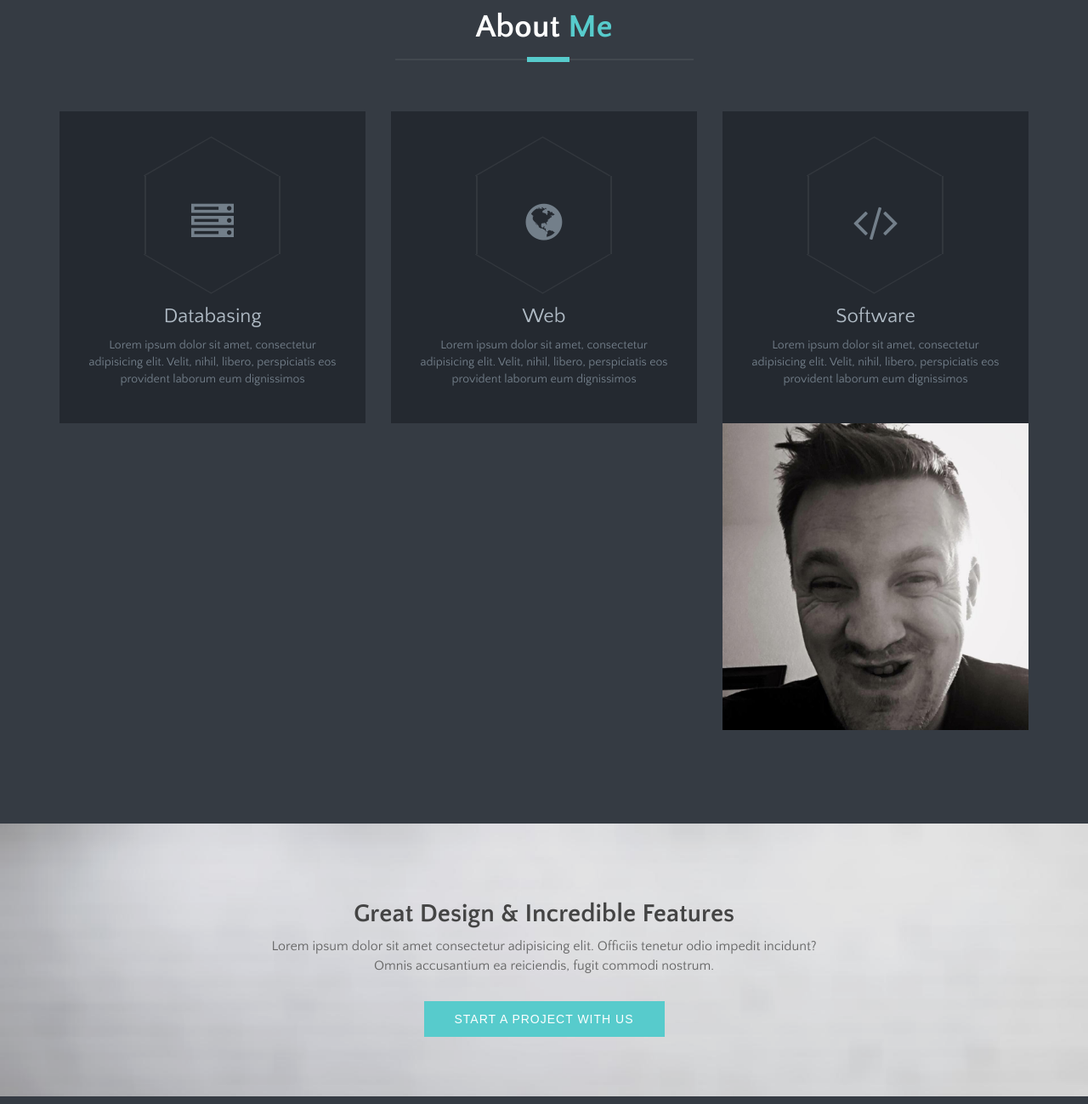
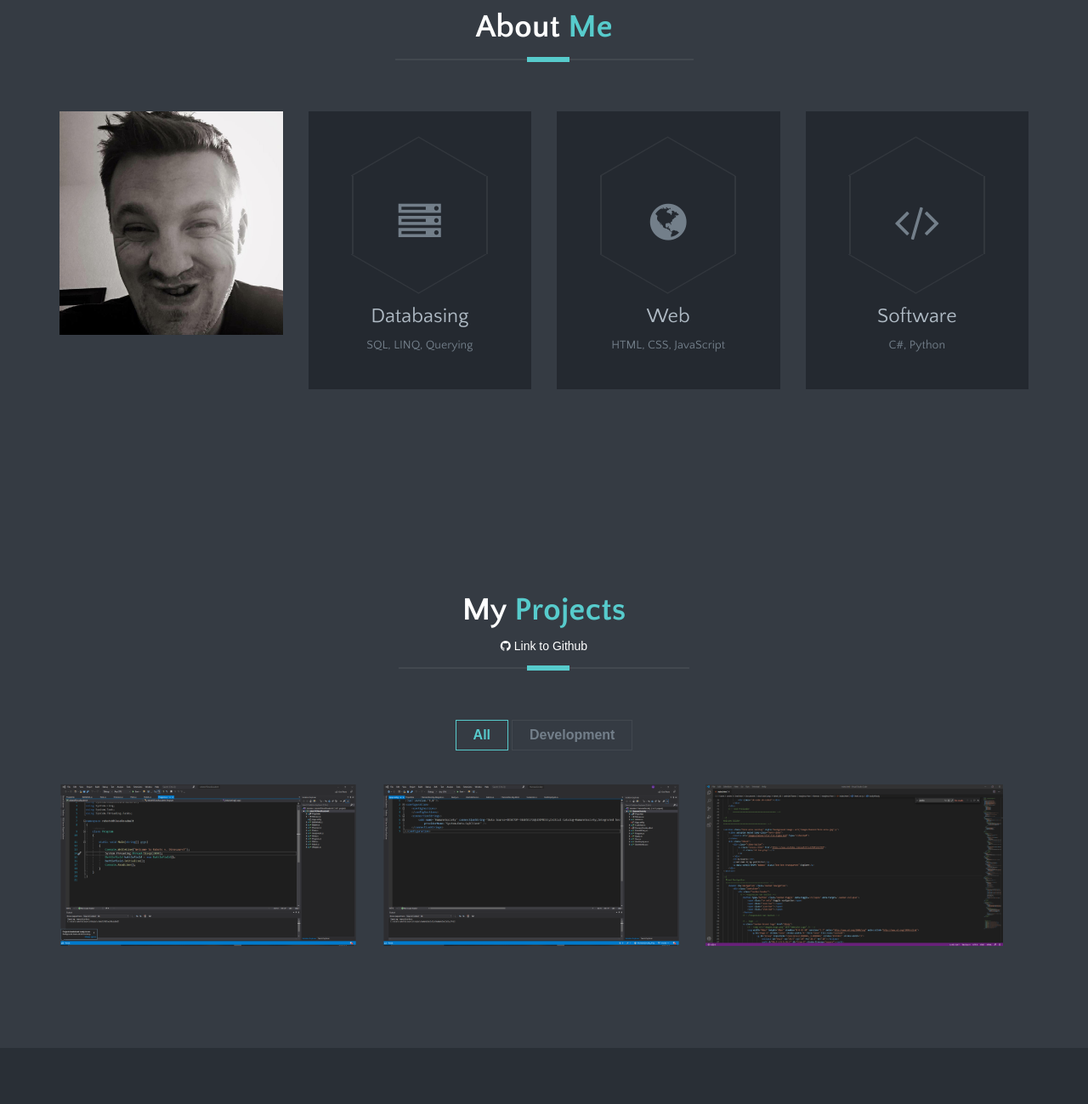
Before and after one commit to Syjjmatic/PortfolioWebsiteGit, a plain HTML site: page index.html in a window 1280 px wide. Shown: the part 980-2279 px from the top of the page at 85% size. Drawn offline with Linux system fonts and the light colour scheme; some packages are replaced by stand-ins of ours; files whose address does not match are found by name; a web font is replaced by a local one.

Commit message:
rearranging portfolio page

```diff
--- a/index.html
+++ b/index.html
@@ -51,12 +51,7 @@ Welcome Slider
 		<source src="images/banner/star-fox-ligma.mp4" type="video/mp4">
 	</video>
 	<div class="block">
-		<div class="video-button">
-			<a class="popup-video" href="https://www.youtube.com/watch?v=ETbMj3cE7YA">
-				<i class="tf-ion-play"></i>
-			</a>
-		</div>
-		<h1>Syjjmatic</h1>
+		<h1>Andrew Curzon</h1>
 		<p>Welcome to my portfolio!</p>
 		<a data-scroll href="#about" class="btn btn-transparent">Explore</a>
 	</div>
@@ -121,7 +116,26 @@ Welcome Slider
 						<h2>About <span class="color">Me</span> </h2>
 						<div class="border"></div>
 					</div>
-					<div class="col-md-4 text-center wow fadeInUp" data-wow-duration="500ms" >
+
+					<div class="col-md-3 text-center wow fadeInUp" data-wow-duration="500ms" data-wow-delay="500ms">
+						<div class="team-member">
+							<div class="member-photo">
+							 <!-- member photo -->
+							 <img class="img-responsive" src="images/meImg.jpg" alt="Meghna">
+							 <!-- /member photo -->
+
+							 <!-- member social profile -->
+							 	<div class="mask">
+								 	<ul class="list-inline">
+									 	<li><a href="www.linkedin.com/in/awcurzon"><i class="tf-ion-social-linkedin"></i></a></li>
+								 	</ul>
+							 	</div>
+							</div>
+						</div>
+					</div>
+								 <!-- /member social profile -->
+
+					<div class="col-md-3 text-center wow fadeInUp" data-wow-duration="500ms" >
 						<div class="block">
 							<div class="icon-box">
 								<i class="fa fa-server"></i>
@@ -129,14 +143,14 @@ Welcome Slider
 							<!-- Express About Yourself -->
 							<div class="content text-center">
 								<h3 class="ddd">Databasing</h3>
-								<p>Lorem ipsum dolor sit amet, consectetur adipisicing elit. Velit, nihil, libero, perspiciatis eos provident laborum eum dignissimos</p>
+								<p>SQL, LINQ, Querying</p>
 							</div>
 						</div>
 					</div>
 					<!-- End About item -->
 
 					<!-- About item -->
-					<div class="col-md-4 text-center wow fadeInUp" data-wow-duration="500ms" data-wow-delay="250ms">
+					<div class="col-md-3 text-center wow fadeInUp" data-wow-duration="500ms" data-wow-delay="250ms">
 						<div class="block">
 							<div class="icon-box">
 								<i class="fa fa-globe"></i>
@@ -144,14 +158,14 @@ Welcome Slider
 							<!-- Express About Yourself -->
 							<div class="content text-center">
 								<h3>Web</h3>
-								<p>Lorem ipsum dolor sit amet, consectetur adipisicing elit. Velit, nihil, libero, perspiciatis eos provident laborum eum dignissimos</p>
+								<p>HTML, CSS, JavaScript</p>
 							</div>
 						</div>
 					</div>
 					<!-- End About item -->
 
 					<!-- About item -->
-					<div class="col-md-4 text-center wow fadeInUp" data-wow-duration="500ms" data-wow-delay="500ms">
+					<div class="col-md-3 text-center wow fadeInUp" data-wow-duration="500ms" data-wow-delay="500ms">
 						<div class="block kill-margin-bottom">
 							<div class="icon-box">
 								<i class="fa fa-code"></i>
@@ -159,51 +173,16 @@ Welcome Slider
 							<!-- Express About Yourself -->
 							<div class="content text-center">
 								<h3>Software</h3>
-								<p>Lorem ipsum dolor sit amet, consectetur adipisicing elit. Velit, nihil, libero, perspiciatis eos provident laborum eum dignissimos</p>
+								<p>C#, Python</p>
 							</div>
 						</div>
 					</div>
 					<!-- End About item -->
 
-					<div class="col-md-4 text-center wow fadeInUp" data-wow-duration="500ms" data-wow-delay="500ms">
-												<div class="team-member">
-							 <div class="member-photo">
-								 <!-- member photo -->
-								 <img class="img-responsive" src="images/meImg.jpg" alt="Meghna">
-								 <!-- /member photo -->
 
-								 <!-- member social profile -->
-								 <div class="mask">
-									 <ul class="list-inline">
-										 <li><a href="#"><i class="tf-ion-social-facebook"></i></a></li>
-										 <li><a href="#"><i class="tf-ion-social-twitter"></i></a></li>
-										 <li><a href="#"><i class="tf-ion-social-linkedin"></i></a></li>
-										 <li><a href="#"><i class="tf-ion-social-dribbble-outline"></i></a></li>
-									 </ul>
-								 </div>
-								 <!-- /member social profile -->
-							</div>
-						</div>
-					</div>
-
-				</div> 		<!-- End row -->
+			</div> 		<!-- End row -->
 			</div>   	<!-- End container -->
 		</section>   <!-- End section -->
-
-<!--
-Start Call To Action
-==================================== -->
-<section class="call-to-action section-sm bg-1 overly">
-	<div class="container">
-		<div class="row">
-			<div class="col-md-12 text-center">
-				<h2>Great Design & Incredible Features</h2>
-				<p>Lorem ipsum dolor sit amet consectetur adipisicing elit. Officiis tenetur odio impedit incidunt? <br> Omnis accusantium ea reiciendis, fugit commodi nostrum.</p>
-				<a href="#" class="btn btn-main">Start a project with us</a>
-			</div>
-		</div> 		<!-- End row -->
-	</div>   	<!-- End container -->
-</section>   <!-- End section -->
 
 <!-- Start Services Section
 ==================================== -->
@@ -363,8 +342,6 @@ Start Call To Action
 						<li><a href="https://facebook.com/themefisher"><i class="tf-ion-social-facebook"></i></a></li>
 						<li><a href="https://twitter.com/themefisher"><i class="tf-ion-social-twitter"></i></a></li>
 						<li><a href="https://www.youtube.com/channel/UCx9qVW8VF0LmTi4OF2F8YdA"><i class="tf-ion-social-youtube"></i></a></li>
-						<li><a href="https://dribbble.com/themefisher"><i class="tf-ion-social-dribbble-outline"></i></a></li>
-						<li><a href="https://pinterest.com/themefisher"><i class="tf-ion-social-pinterest-outline"></i></a></li>
 					</ul>
 				</div>
 				<!--/. End Footer Social Links -->
```
